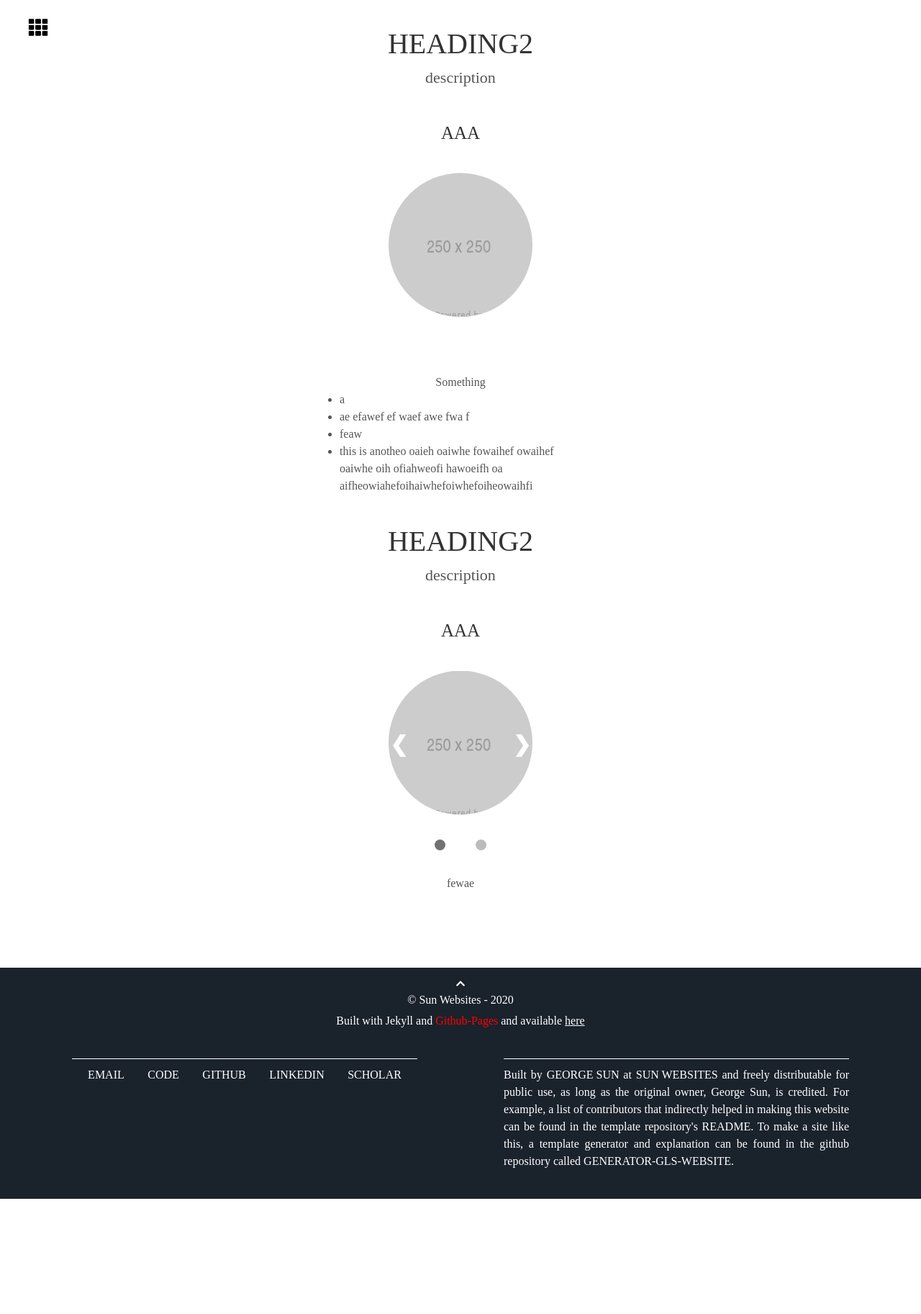
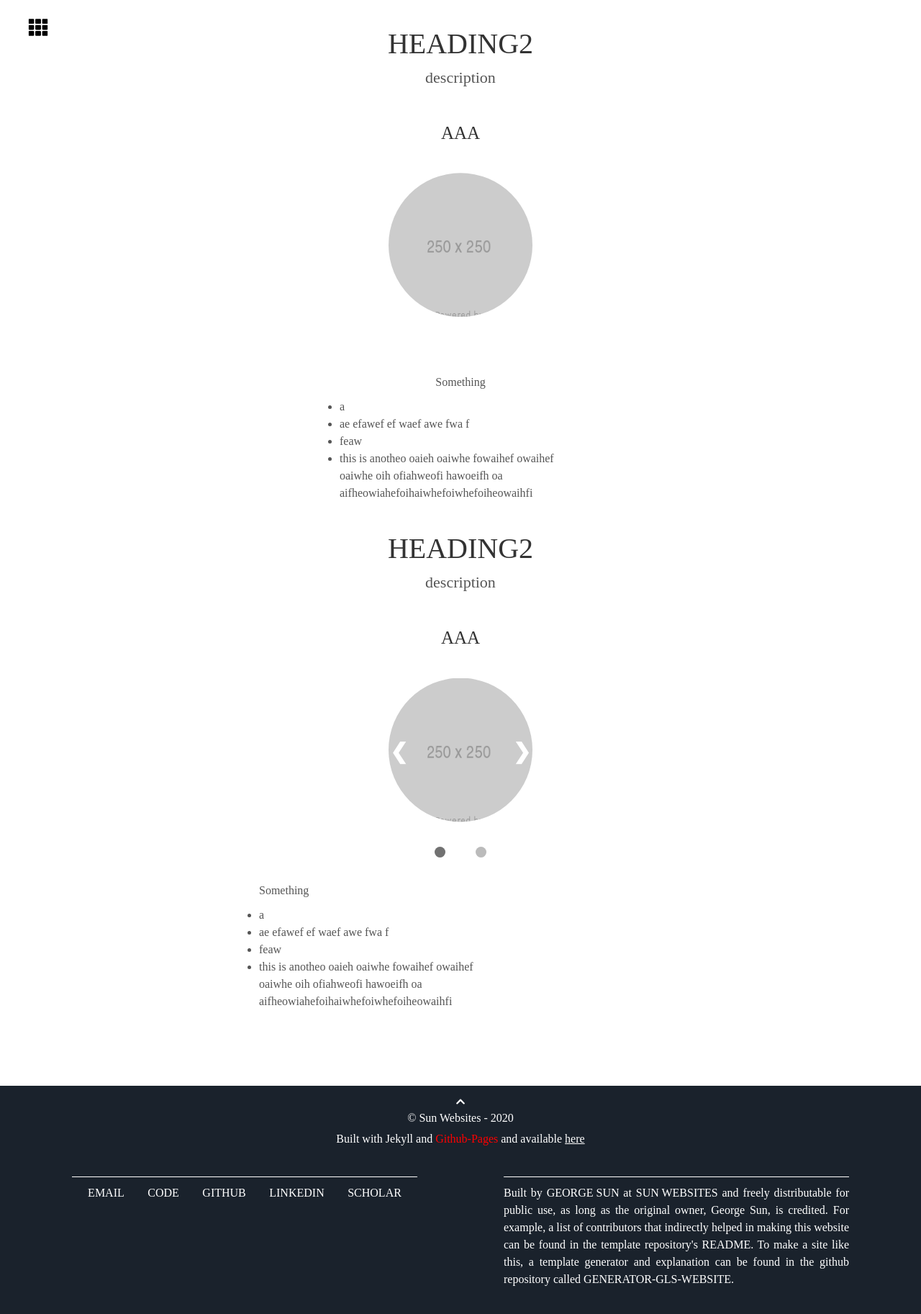
Before and after one commit to mrsunny0/template-gh-pages, a Jekyll site: the page built from index.html, in a window 1280 px wide, cut to the strip 904-2733 px from the top of the page. Shown: the top 1825 px of the strip at 72% size. Built offline with Jekyll 4.4.1, drawn with Linux system fonts in a browser that asks for light colours; some web fonts are replaced; before the commit the page ends 2569 px from its top, so only the background shows below that.

Commit message:
renaming yml caption convention

```diff
--- a/_data/sections.yml
+++ b/_data/sections.yml
@@ -7,7 +7,7 @@
     alt-link: www.google.com
     content:
       image: assets/img/250.png
-    short-caption:
+    caption:
       list:
         header: Something
         items:
@@ -15,7 +15,8 @@
           - ae  efawef ef waef awe fwa f
           - feaw
           - this is anotheo oaieh oaiwhe fowaihef owaihef oaiwhe oih ofiahweofi hawoeifh oa aifheowiahefoihaiwhefoiwhefoiheowaihfi
-    long-caption: feafaew
+      short:
+      popup: feafaew fawfhoiawehf oaiwhef oiahwefo ihawoe ifhoawih e
 
 - id: id00
   heading: heading2
@@ -27,17 +28,24 @@
         alt-link: www.google.com
         content:
           image: assets/img/250.png
-        short-caption:
-          text: fewae
-        long-caption: Loreoie ohaofihewoifh aoewifhoaiehf owaihef oiwhef oiawhef oihwefo ihwafeo ihwaofeih awoih ofeaih owiehf owaihef oiwhef oiwhef oiwhef oihefo hwaeof <a>EFOEIHOFWIHEO</a>
+        caption:
+          list:
+            header: Something
+            items:
+              - a
+              - ae  efawef ef waef awe fwa f
+              - feaw
+              - this is anotheo oaieh oaiwhe fowaihef owaihef oaiwhe oih ofiahweofi hawoeifh oa aifheowiahefoihaiwhefoiwhefoiheowaihfi
+          short: fewae
+          popup: Loreoie ohaofihewoifh aoewifhoaiehf owaihef oiwhef oiawhef oihwefo ihwafeo ihwaofeih awoih ofeaih owiehf owaihef oiwhef oiwhef oiwhef oihefo hwaeof <a>EFOEIHOFWIHEO</a>
         #
       - img: assets/img/250.png
         alt-link: www.google.com
         content:
           image: assets/img/250.png
-        short-caption:
-          text: feaffffffffffffffff efoaiheofih aoweihf owaiehf owaiehf owaihef oawihef owaihef owaihf owihef owihef owaihe
-        long-caption: Lofeaih owiehf owaihef oiwhef oiwhef oiwhef oihefo hwaeof <a>EFOEIHOFWIHEO</a>
+        caption:
+          short: feaffffffffffffffff efoaiheofih aoweihf owaiehf owaiehf owaihef oawihef owaihef owaihf owihef owihef owaihe
+          popup: Lofeaih owiehf owaihef oiwhef oiwhef oiwhef oihefo hwaeof <a>EFOEIHOFWIHEO</a>
 
 # - id: id2
 #   heading: heading2
--- a/_includes/popups.html
+++ b/_includes/popups.html
@@ -49,10 +49,10 @@
                 <h2 class="popup__right--heading heading-secondary heading-secondary--inline">{{ group.subheading }}</h2>
 
                 <div class="popup__right--text-container">
-                    {% if subgroup.long-caption %}
-                    <p class="paragraph paragraph--popup">{{ subgroup.long-caption }}</p>
-                    {% elsif subgroup.short-caption.text %}
-                    <p class="paragraph paragraph--popup">{{ subgroup.short-caption.text }}</p>
+                    {% if subgroup.caption.popup %}
+                    <p class="paragraph paragraph--popup">{{ subgroup.caption.popup }}</p>
+                    {% elsif subgroup.caption.short %}
+                    <p class="paragraph paragraph--popup">{{ subgroup.caption.short }}</p>
                     {% else %}
                     <p class="paragraph paragraph--popup">Empty content</p>
                     {% endif %}
@@ -119,10 +119,10 @@
                 <h2 class="popup__right--heading heading-secondary heading-secondary--inline">{{ group.subheading }}</h2>
 
                 <div class="popup__right--text-container">
-                    {% if group.long-caption %}
-                    <p class="paragraph paragraph--popup">{{ group.long-caption }}</p>
-                    {% elsif group.short-caption.text %}
-                    <p class="paragraph paragraph--popup">{{ group.short-caption.text }}</p>
+                    {% if group.caption.popup %}
+                    <p class="paragraph paragraph--popup">{{ group.caption.popup }}</p>
+                    {% elsif group.caption.short %}
+                    <p class="paragraph paragraph--popup">{{ group.caption.short }}</p>
                     {% else %}
                     <p class="paragraph paragraph--popup">Empty content</p>
                     {% endif %}
--- a/index.html
+++ b/index.html
@@ -68,15 +68,15 @@
                 {% for subgroup in group.subgroup %}
                 <div class="carousel__item carousel__item--paragraph fade">
 
-                    {% if subgroup.short-caption.list %}
-                    <p class="paragraph paragraph--justify">{{ subgroup.short-caption.list.header }}</p>
+                    {% if subgroup.caption.list %}
+                    <p class="paragraph paragraph--justify u-margin-bottom-tiny">{{ subgroup.caption.list.header }}</p>
                     <ul class="group__caption paragraph paragraph--left">
-                        {% for item in group.short-caption.list.items %}
+                        {% for item in subgroup.caption.list.items %}
                         <li>{{ item }}</li>
                         {% endfor %}
                     </ul>
-                    {% elsif subgroup.short-caption.text %}
-                    <p class="paragraph paragraph--justify">{{ subgroup.short-caption.text }}</p>
+                    {% elsif subgroup.caption.short %}
+                    <p class="paragraph paragraph--justify">{{ subgroup.caption.short }}</p>
                     {% endif %}
 
                 </div>
@@ -105,15 +105,15 @@
             <div class="carousel__dot-container"><span class="carousel__dots carousel__dots--hidden"></span></div>
 
             <!-- paragraph -->
-            {% if group.short-caption.list %}
-            <p class="paragraph paragraph--justify">{{ group.short-caption.list.header }}</p>
+            {% if group.caption.list %}
+            <p class="paragraph paragraph--justify u-margin-bottom-tiny">{{ group.caption.list.header }}</p>
             <ul class="group__caption paragraph paragraph--left">
-                {% for item in group.short-caption.list.items %}
+                {% for item in group.caption.list.items %}
                 <li>{{ item }}</li>
                 {% endfor %}
             </ul>
-            {% elsif group.short-caption.text %}
-            <p class="paragraph paragraph--justify">{{ group.short-caption.text }}</p>
+            {% elsif group.caption.short %}
+            <p class="paragraph paragraph--justify">{{ group.caption.short }}</p>
             {% endif %}
 
             {% endif %}
```
Also changed, not shown: src/scss/base/_utilities.scss (+8 -0 lines), assets/css/main.css.
